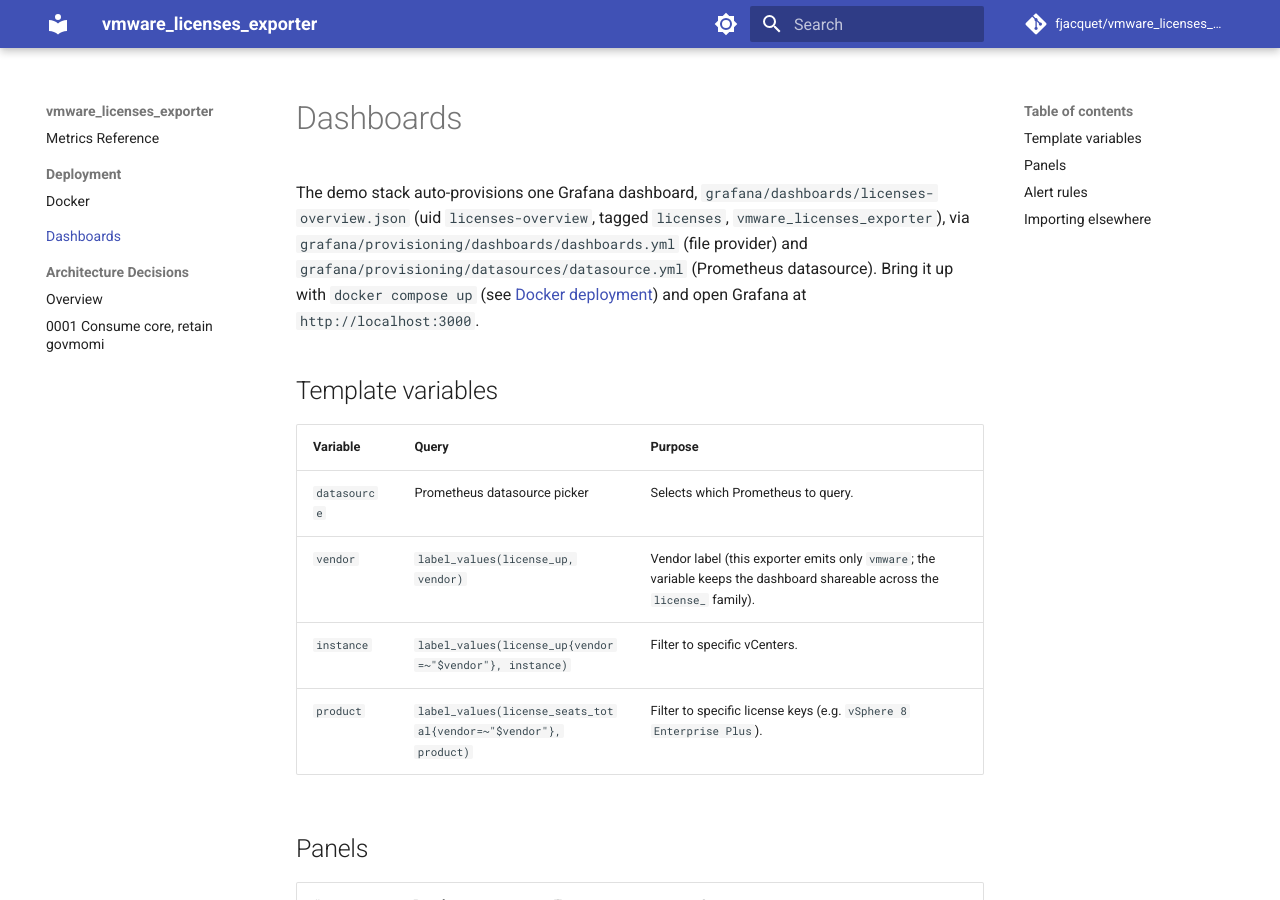
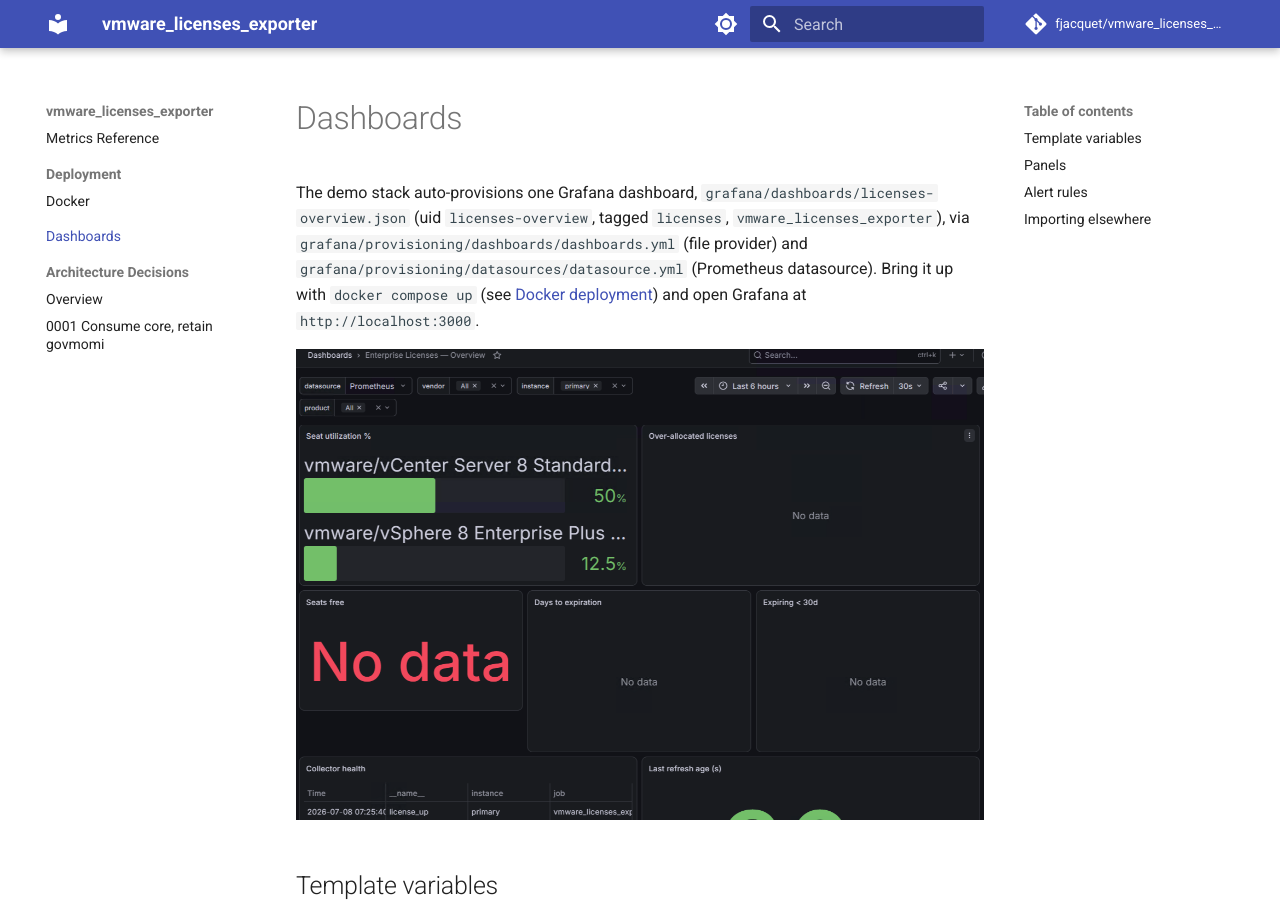
Before and after one commit to fjacquet/vmware_licenses_exporter, an MkDocs documentation site: the page built from docs/dashboards.md, in a window 1280 px wide and 900 px high. Built offline with MkDocs 1.6.1 and Material for MkDocs 9.7.7, drawn with Linux system fonts in a browser that asks for light colours; comment, search, counter and statistics services are not loaded.

Commit message:
docs: add Grafana overview dashboard screenshot
Co-Authored-By: Claude Opus 4.8 (1M context) <noreply@anthropic.com>

```diff
--- a/docs/dashboards.md
+++ b/docs/dashboards.md
@@ -6,6 +6,8 @@ The demo stack auto-provisions one Grafana dashboard,
 provider) and `grafana/provisioning/datasources/datasource.yml` (Prometheus datasource).
 Bring it up with `docker compose up` (see [Docker deployment](deployment/docker.md)) and
 open Grafana at `http://localhost:3000`.
+
+![Enterprise Licenses — Overview dashboard](images/licenses-overview.png)
 
 ## Template variables
 
```
Also changed, not shown: README.md (+2 -0 lines), docs/images/licenses-overview.png (added).
